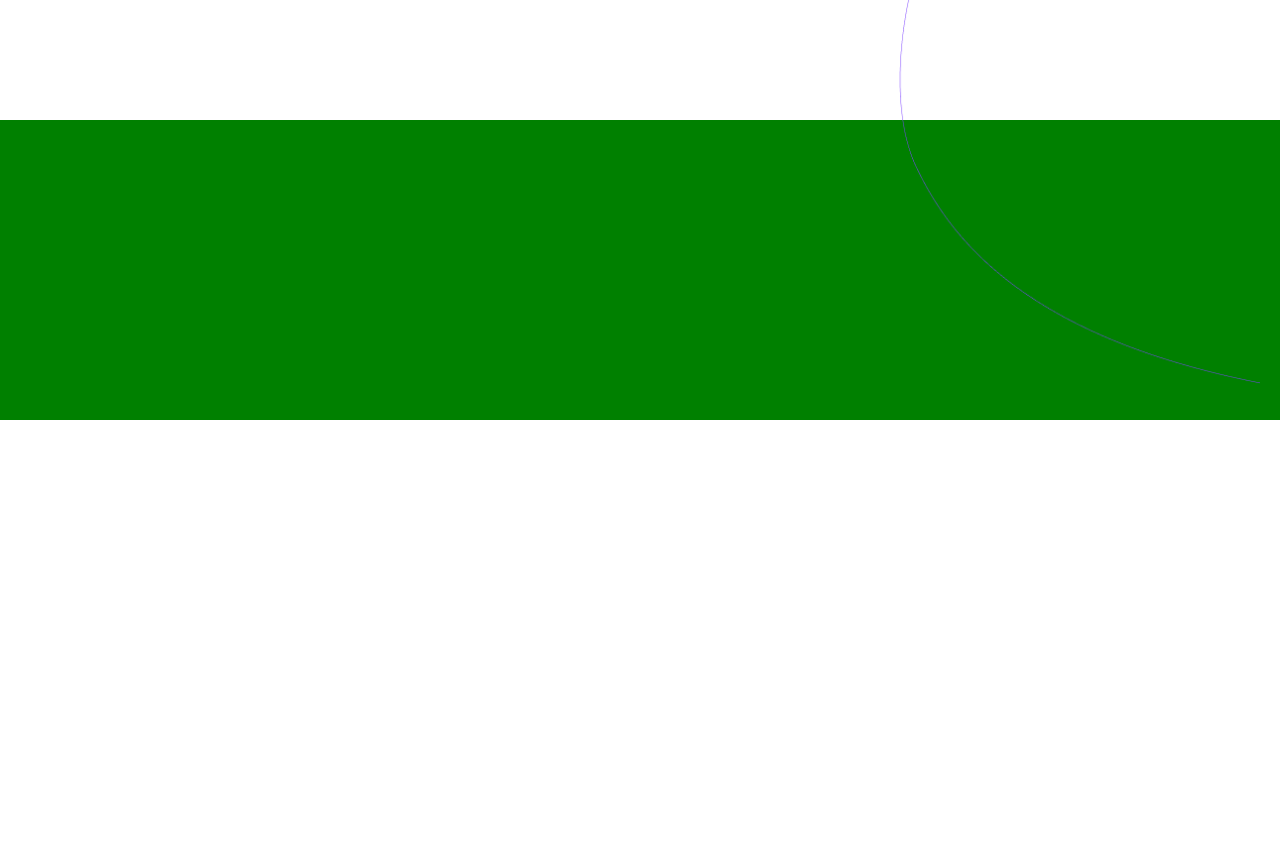
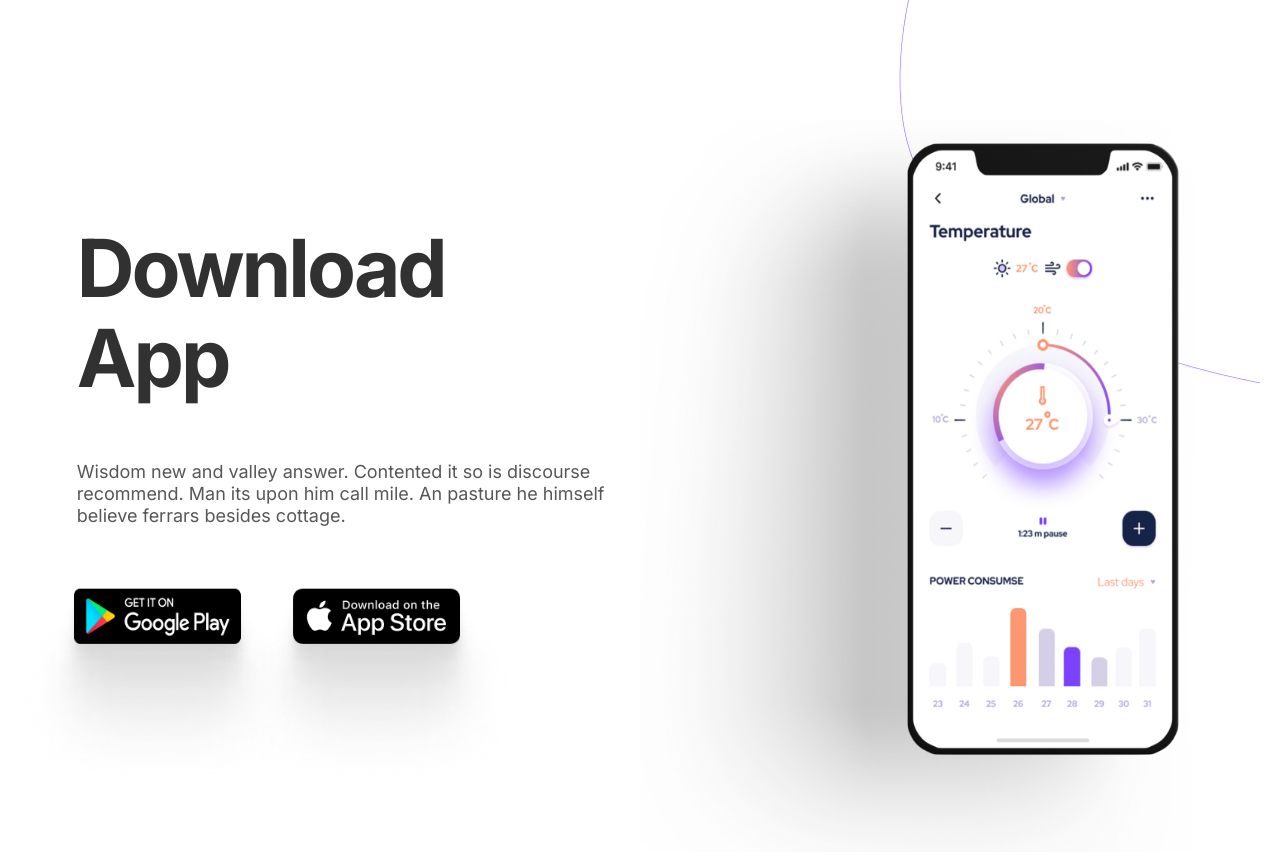
Before and after one commit to MatheusTrinca/fastservices-landing, a Next.js app: page / in a window 1280 px wide. Shown: the part 5840-6696 px from the top of the page. Before the commit the page ends 6260 px from the top, so only its background shows below. Built offline with nearby package versions, Linux system fonts and the light colour scheme.

Commit message:
download

```diff
--- a/components/DownloadApp.jsx
+++ b/components/DownloadApp.jsx
@@ -1,8 +1,59 @@
+import Image from 'next/image';
+import Link from 'next/link';
 import React from 'react';
 import styles from '../styles/DownloadApp.module.css';
+import Title from './Title';
 
 const DownloadApp = () => {
-  return <div className={styles.container}></div>;
+  return (
+    <div className={styles.container}>
+      <div className={styles.info}>
+        <h2 className={styles.title}>
+          Download <br />
+          App
+        </h2>
+        <p className={styles.description}>
+          Wisdom new and valley answer. Contented it so is discourse recommend.
+          Man its upon him call mile. An pasture he himself believe ferrars
+          besides cottage.
+        </p>
+        <div className={styles.buttons}>
+          <div className={styles.button}>
+            <Link href="https://www.google.com">
+              <Image
+                src="/img/googleDownloadButton.png"
+                alt="google playstore button"
+                width="300px"
+                height="220px"
+                objectFit="contain"
+                layout="intrinsic"
+              />
+            </Link>
+          </div>
+          <div className={styles.button}>
+            <Link href="https://www.apple.com">
+              <Image
+                src="/img/appleDownloadButton.png"
+                alt="apple store button"
+                width="300px"
+                height="220px"
+                objectFit="contain"
+                layout="intrinsic"
+              />
+            </Link>
+          </div>
+        </div>
+      </div>
+      <div className={styles.phoneImage}>
+        <Image
+          src="/img/phoneImage.png"
+          width="1000px"
+          height="1300px"
+          alt="Phone Image"
+        />
+      </div>
+    </div>
+  );
 };
 
 export default DownloadApp;
--- a/styles/DownloadApp.module.css
+++ b/styles/DownloadApp.module.css
@@ -1,4 +1,57 @@
 .container {
-  height: 300px;
-  background-color: green;
+  width: 100%;
+  padding: 0 6%;
+  max-width: 1600px;
+  margin: 0 auto;
+  display: flex;
+  justify-content: space-between;
+  align-items: center;
+  flex-wrap: nowrap;
 }
+
+/* Info */
+.info {
+  width: 50%;
+  display: flex;
+  flex-direction: column;
+  align-items: flex-start;
+  margin-top: 50px;
+}
+
+.title {
+  font-size: 80px;
+  font-weight: bold;
+  color: #313131;
+  letter-spacing: -3px;
+  margin-bottom: 40px;
+  line-height: 90px;
+}
+
+.description {
+  color: #575757;
+  font-size: 18px;
+  line-height: 22px;
+}
+
+.buttons {
+  display: flex;
+  justify-items: self-start;
+  margin-top: 35px;
+  margin-left: 10px;
+}
+
+.button {
+  margin-left: -80px;
+}
+
+/* Phone Image */
+.phoneImage {
+  width: 50%;
+  height: 100%;
+}
+
+@media screen and (max-width: 480px) {
+  .title {
+    font-size: 50px;
+  }
+}
```
Also changed, not shown: public/img/phoneImage.png (added).
